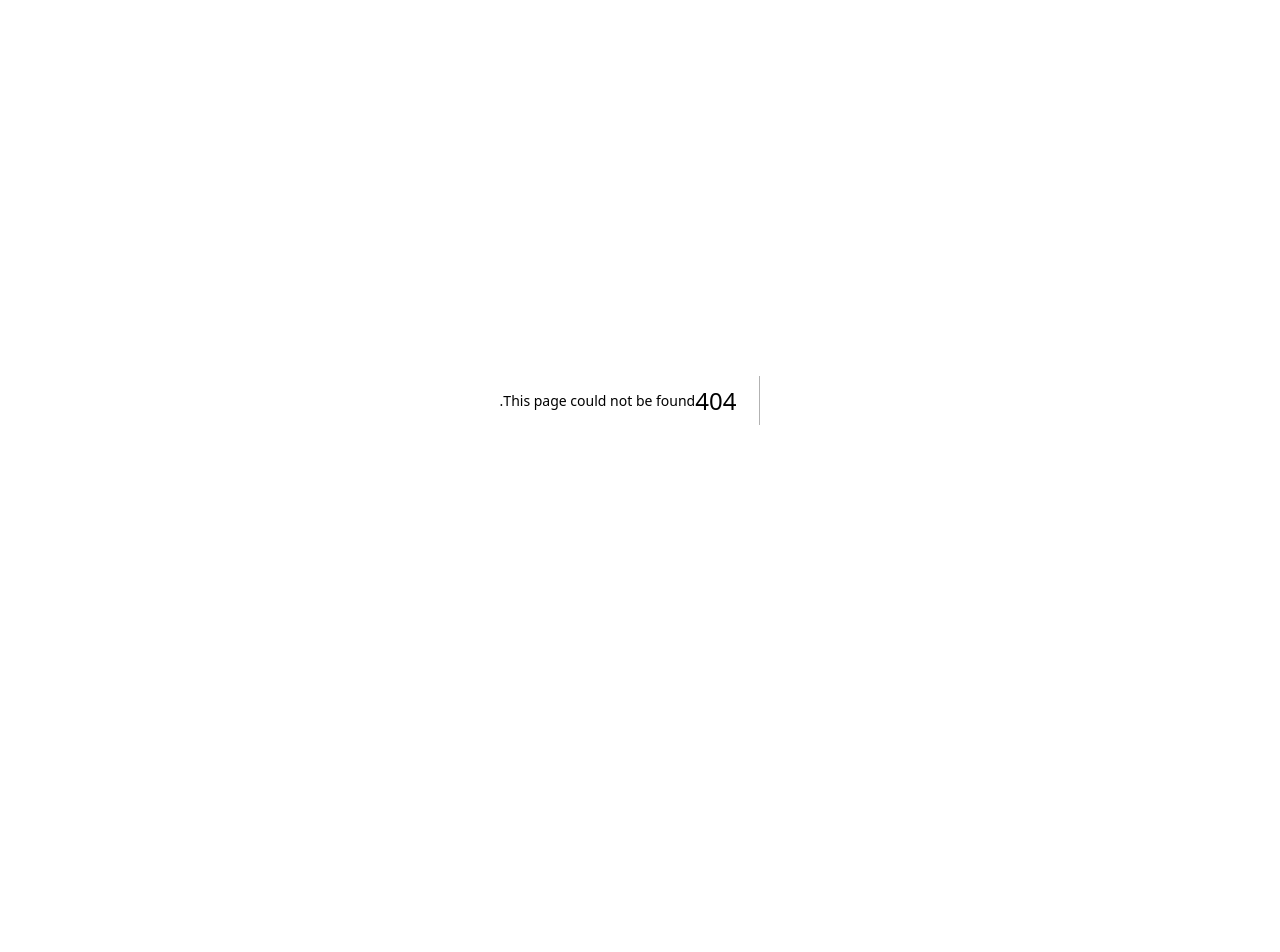
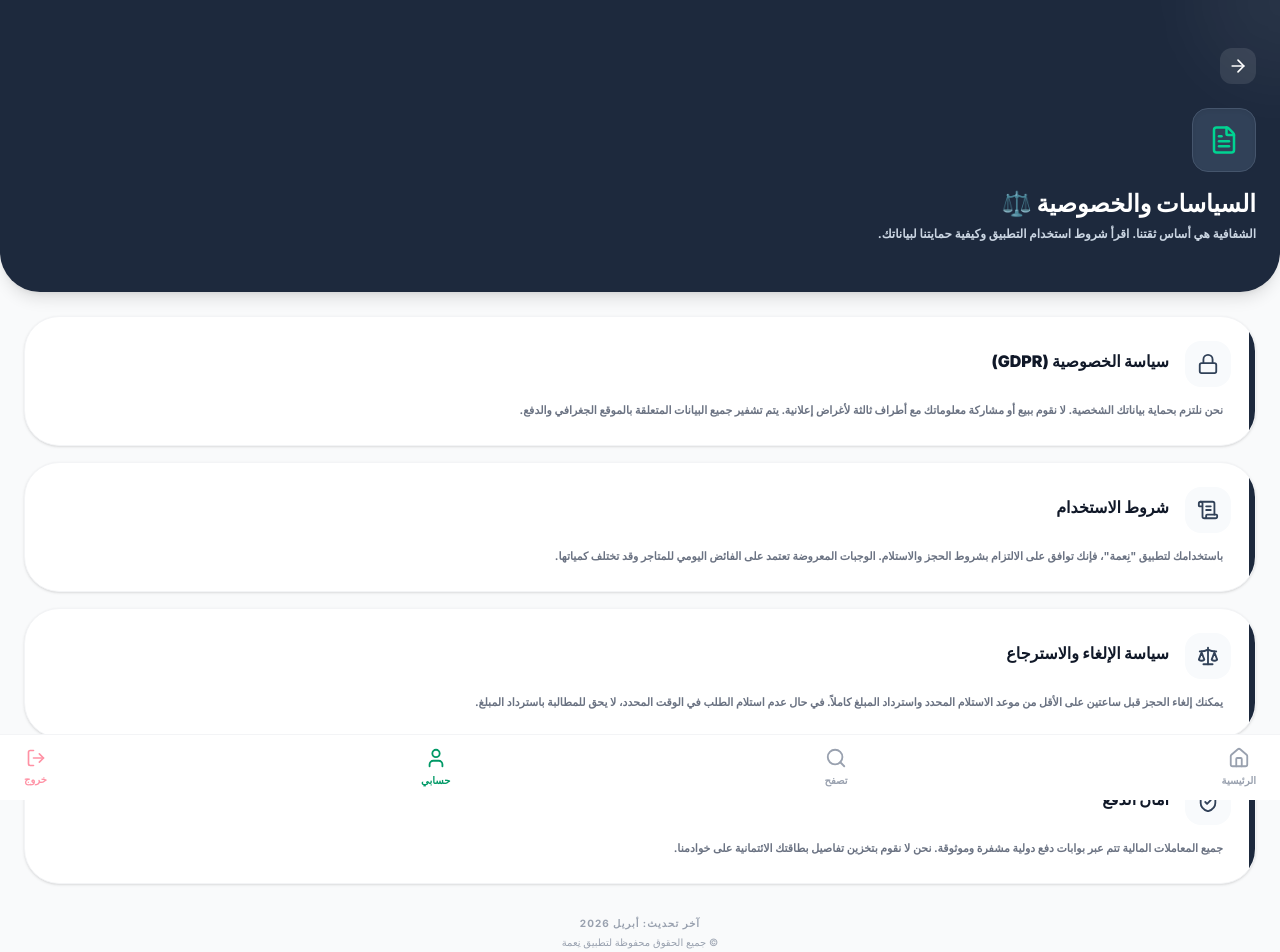
Before and after one commit to msaadi1902-max/nimah-app, a Next.js app: page /legal in a window 1280 px wide. Before the commit this address had no page. Shown: the top 952 px of the page. Before the commit the page ends 800 px from the top, so only its background shows below. Built offline with nearby package versions, Linux system fonts and the light colour scheme; no server answers; sample sign-in values are in the browser's storage.

Commit message:
add legal and privacy policy page

```diff
--- /dev/null
+++ b/src/app/legal/page.tsx
@@ -0,0 +1,83 @@
+'use client'
+import React from 'react'
+import { useRouter } from 'next/navigation'
+import { ArrowRight, ShieldCheck, Lock, Scale, FileText, ScrollText } from 'lucide-react'
+import BottomNav from '@/components/BottomNav'
+
+export default function LegalPage() {
+  const router = useRouter()
+
+  const policies = [
+    {
+      icon: Lock,
+      title: 'سياسة الخصوصية (GDPR)',
+      desc: 'نحن نلتزم بحماية بياناتك الشخصية. لا نقوم ببيع أو مشاركة معلوماتك مع أطراف ثالثة لأغراض إعلانية. يتم تشفير جميع البيانات المتعلقة بالموقع الجغرافي والدفع.'
+    },
+    {
+      icon: ScrollText,
+      title: 'شروط الاستخدام',
+      desc: 'باستخدامك لتطبيق "نِعمة"، فإنك توافق على الالتزام بشروط الحجز والاستلام. الوجبات المعروضة تعتمد على الفائض اليومي للمتاجر وقد تختلف كمياتها.'
+    },
+    {
+      icon: Scale,
+      title: 'سياسة الإلغاء والاسترجاع',
+      desc: 'يمكنك إلغاء الحجز قبل ساعتين على الأقل من موعد الاستلام المحدد واسترداد المبلغ كاملاً. في حال عدم استلام الطلب في الوقت المحدد، لا يحق للمطالبة باسترداد المبلغ.'
+    },
+    {
+      icon: ShieldCheck,
+      title: 'أمان الدفع',
+      desc: 'جميع المعاملات المالية تتم عبر بوابات دفع دولية مشفرة وموثوقة. نحن لا نقوم بتخزين تفاصيل بطاقتك الائتمانية على خوادمنا.'
+    }
+  ]
+
+  return (
+    <div className="min-h-screen bg-gray-50 pb-28 text-right font-sans" dir="rtl">
+
+      {/* الهيدر */}
+      <div className="bg-slate-800 text-white p-6 pt-12 pb-12 rounded-b-[40px] shadow-lg relative overflow-hidden mb-6">
+        <div className="absolute top-0 right-0 w-40 h-40 bg-white/5 rounded-full -mr-20 -mt-20 blur-2xl"></div>
+        <button onClick={() => router.back()} className="relative z-10 bg-white/10 p-2 rounded-xl mb-6 active:scale-95 transition-transform">
+          <ArrowRight size={20} />
+        </button>
+        <div className="relative z-10">
+          <div className="w-16 h-16 bg-slate-700 rounded-2xl flex items-center justify-center shadow-inner mb-4 border border-slate-600">
+             <FileText size={30} className="text-emerald-400" />
+          </div>
+          <h1 className="text-2xl font-black mb-1">السياسات والخصوصية ⚖️</h1>
+          <p className="text-slate-300 text-xs font-bold leading-relaxed">
+            الشفافية هي أساس ثقتنا. اقرأ شروط استخدام التطبيق وكيفية حمايتنا لبياناتك.
+          </p>
+        </div>
+      </div>
+
+      <div className="px-6 space-y-4">
+        {policies.map((policy, index) => (
+          <div key={index} className="bg-white p-6 rounded-[35px] border border-gray-100 shadow-sm relative overflow-hidden">
+            <div className="absolute top-0 right-0 w-1.5 h-full bg-slate-800"></div>
+            <div className="flex items-start gap-4 mb-3">
+              <div className="bg-slate-50 p-3 rounded-2xl text-slate-700">
+                <policy.icon size={22} />
+              </div>
+              <h3 className="font-black text-gray-900 text-base mt-2">{policy.title}</h3>
+            </div>
+            <p className="text-[11px] text-gray-500 font-bold leading-loose text-justify mr-2">
+              {policy.desc}
+            </p>
+          </div>
+        ))}
+
+        {/* تاريخ التحديث */}
+        <div className="text-center mt-8 pb-4">
+          <p className="text-[10px] font-bold text-gray-400 uppercase tracking-widest">
+            آخر تحديث: أبريل 2026
+          </p>
+          <p className="text-[10px] text-gray-400 mt-1">
+            © جميع الحقوق محفوظة لتطبيق نِعمة
+          </p>
+        </div>
+      </div>
+
+      <BottomNav activeTab="profile" />
+    </div>
+  )
+}
```
